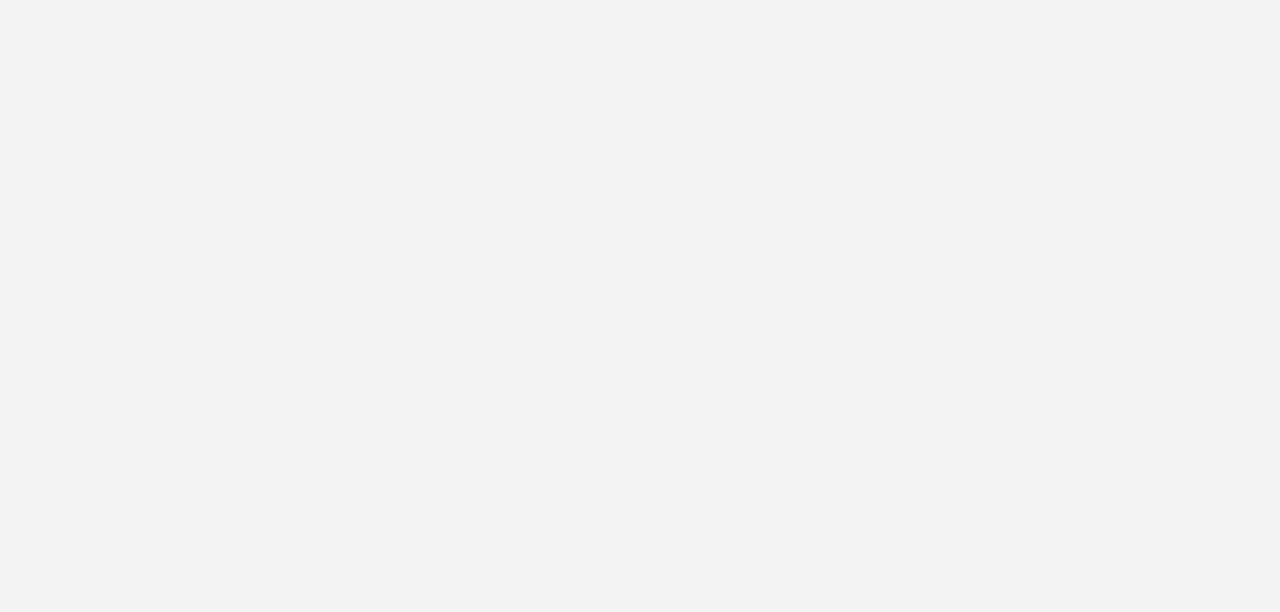
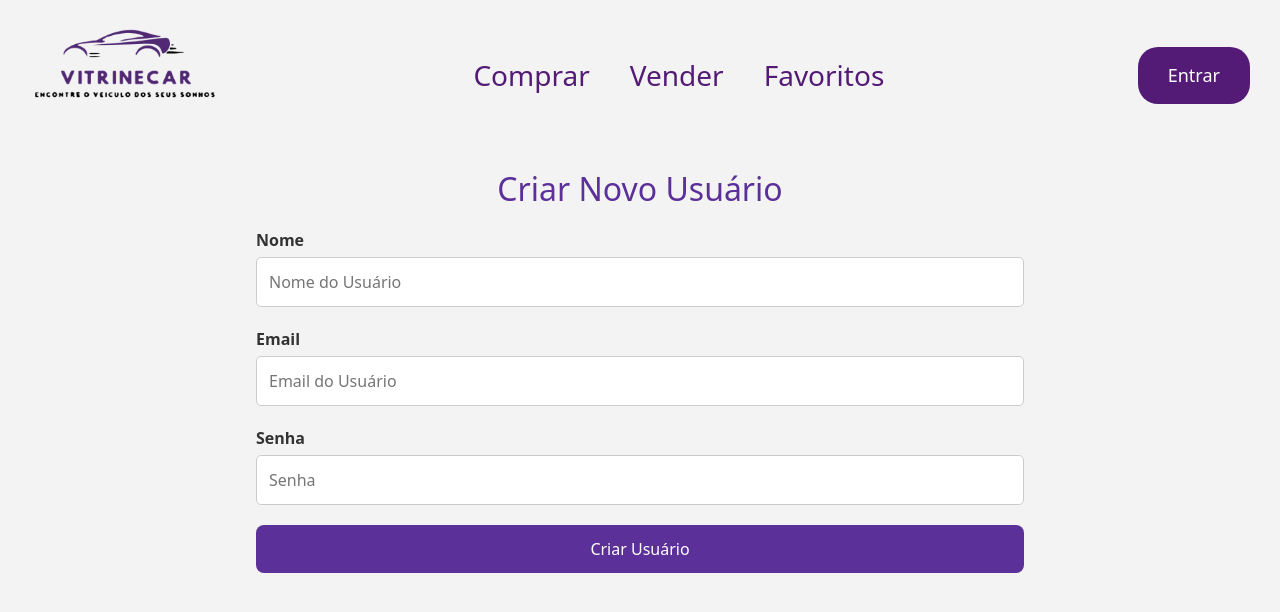
Before and after one commit to nielsonj13/VitrineCar-Front, a Vue app: page /criarusuario in a window 1280 px wide. Before the commit this address had no page. Shown: the top 612 px of the page. Built offline with nearby package versions, Linux system fonts and the light colour scheme.

Commit message:
Correção de erros, implementação das funcionalidade CRUD de usuario

```diff
--- a/src/router/index.js
+++ b/src/router/index.js
@@ -6,6 +6,8 @@ import TelaCriarAnuncios from '@/views/TelaCriarAnuncios.vue';
 import TelaEditarAnuncios from '@/views/TelaEditarAnuncios.vue';
 import TelaMeusAnuncios from '@/views/TelaMeusAnuncios.vue';
 import TelaADM from '@/views/TelaADM.vue';
+import TelaCriarUsuario from '@/views/TelaCriarUsuario.vue';
+import TelaEditarUsuario from '@/views/TelaEditarUsuario.vue';
 
 // https://vitrinecar-71a27.web.app
 
@@ -47,6 +49,16 @@ const router = createRouter({
       name: 'TelaADM',
       component: TelaADM,
     },
+    {
+      path: '/criarusuario',
+      name: 'TelaCriarUsuario',
+      component: TelaCriarUsuario,
+    },
+    {
+      path: '/editarusuario',
+      name: 'TelaEditarUsuario',
+      component: TelaEditarUsuario,
+    },
 
 
   ],
--- a/src/views/TelaADM.vue
+++ b/src/views/TelaADM.vue
@@ -114,6 +114,24 @@ export default {
         this.totalAnuncios = this.anuncios.length;
       } catch (error) {
         console.error("Erro ao carregar dados:", error);
+      }
+    },
+
+    // Métodos CRUD de Anúncios
+    async criarUsuario() {
+      this.$router.push({ name: "TelaCriarUsuario" });
+    },
+
+    async editarUsuario(id) {
+      this.$router.push({ name: "TelaEditarUsuario", params: { id } });
+    },
+
+    async excluirUsuario(id) {
+      try {
+        await usuarioApi.delete(`/${id}`);
+        this.carregarDados(); // Recarrega os dados após a exclusão
+      } catch (error) {
+        console.error("Erro ao excluir o usuario:", error);
       }
     },
 
--- /dev/null
+++ b/src/views/TelaCriarUsuario.vue
@@ -0,0 +1,124 @@
+<template>
+  <div>
+    <Navbar />
+    <div class="container">
+      <div class="content">
+        <h2>Criar Novo Usuário</h2>
+
+        <!-- Formulário de Criação de Usuário -->
+        <form @submit.prevent="criarUsuario">
+          <div class="form-group">
+            <label for="nome">Nome</label>
+            <input type="text" id="nome" v-model="usuario.nome" placeholder="Nome do Usuário" required />
+          </div>
+
+          <div class="form-group">
+            <label for="email">Email</label>
+            <input type="email" id="email" v-model="usuario.email" placeholder="Email do Usuário" required />
+          </div>
+
+          <div class="form-group">
+            <label for="senha">Senha</label>
+            <input type="password" id="senha" v-model="usuario.senha" placeholder="Senha" required />
+          </div>
+
+          <button type="submit" class="btn-submit">Criar Usuário</button>
+        </form>
+      </div>
+    </div>
+  </div>
+</template>
+
+<script>
+import Navbar from "../components/NavBar.vue";
+import { usuarioApi } from "../Services/http.js"; // Instância Axios configurada
+
+export default {
+  name: "TelaCriarUsuario",
+  components: {
+    Navbar,
+  },
+  data() {
+    return {
+      usuario: {
+        nome: "",
+        email: "",
+        senha: "",
+        papel: "usuario",  // Valor padrão de papel
+      },
+    };
+  },
+  methods: {
+    async criarUsuario() {
+      try {
+        // Faz a requisição POST para criar o usuário
+        const response = await usuarioApi.post('', this.usuario);
+        alert("Usuário criado com sucesso!");
+        this.$router.push({ name: "TelaADM" }); // Redireciona para o Dashboard do Admin
+      } catch (error) {
+        console.error("Erro ao criar o usuário:", error);
+        alert("Erro ao criar o usuário. Tente novamente.");
+      }
+    },
+  },
+};
+</script>
+
+<style scoped>
+.container {
+  max-width: 60%;
+  margin: 0 auto;
+  padding: 20px 0;
+}
+
+.content {
+  text-align: center;
+}
+
+h2 {
+  color: #5b3199;
+  margin-bottom: 20px;
+}
+
+form {
+  display: flex;
+  flex-direction: column;
+  gap: 20px;
+  margin-top: 20px;
+}
+
+.form-group {
+  display: flex;
+  flex-direction: column;
+  align-items: flex-start;
+}
+
+label {
+  margin-bottom: 5px;
+  font-weight: bold;
+  color: #333;
+}
+
+input, select {
+  padding: 12px;
+  width: 100%;
+  border: 1px solid #ccc;
+  border-radius: 5px;
+  font-size: 16px;
+}
+
+button {
+  padding: 12px 20px;
+  background-color: #5b3199;
+  color: white;
+  border: none;
+  border-radius: 8px;
+  cursor: pointer;
+  font-size: 16px;
+  transition: background-color 0.3s ease;
+}
+
+button:hover {
+  background-color: #4a1c6e;
+}
+</style>
--- /dev/null
+++ b/src/views/TelaEditarUsuario.vue
@@ -0,0 +1,146 @@
+<template>
+  <div>
+    <Navbar />
+    <div class="container">
+      <div class="content">
+        <h2>Editar Usuário</h2>
+
+        <!-- Formulário de busca pelo ID -->
+        <div class="form-group">
+          <label for="usuarioId">Informe o ID do Usuário:</label>
+          <input type="number" id="usuarioId" v-model="usuarioId" placeholder="ID do Usuário" required />
+          <button @click="buscarUsuario" class="btn-submit">Buscar Usuário</button>
+        </div>
+
+        <!-- Formulário de edição do usuário -->
+        <form v-if="usuarioIdInformado" @submit.prevent="editarUsuario">
+          <div class="form-group">
+            <label for="nome">Nome</label>
+            <input type="text" id="nome" v-model="usuario.nome" placeholder="Nome do Usuário" required />
+          </div>
+
+          <div class="form-group">
+            <label for="email">Email</label>
+            <input type="email" id="email" v-model="usuario.email" placeholder="Email do Usuário" required />
+          </div>
+
+          <button type="submit" class="btn-submit">Salvar Alterações</button>
+        </form>
+      </div>
+    </div>
+  </div>
+</template>
+
+<script>
+import Navbar from "../components/NavBar.vue";
+import { usuarioApi } from "../Services/http.js"; // Instância Axios configurada
+
+export default {
+  name: "TelaEditarUsuario",
+  components: {
+    Navbar,
+  },
+  data() {
+    return {
+      usuarioId: "",  // Armazena o ID informado pelo administrador
+      usuarioIdInformado: false, // Controle de exibição do formulário
+      usuario: {
+        nome: "",
+        email: "",
+        papel: "usuario",  // Valor padrão de papel
+      },
+    };
+  },
+  methods: {
+    // Método para buscar o usuário pelo ID
+    async buscarUsuario() {
+      if (!this.usuarioId) {
+        alert("Por favor, informe o ID do usuário.");
+        return;
+      }
+
+      try {
+        // Faz a requisição GET para buscar o usuário
+        const response = await usuarioApi.get(`/${this.usuarioId}`);
+        this.usuario = response.data;  // Preenche o formulário com os dados do usuário
+        this.usuarioIdInformado = true; // Exibe o formulário de edição
+      } catch (error) {
+        console.error("Erro ao carregar os dados do usuário:", error);
+        alert("Usuário não encontrado ou erro ao buscar dados.");
+      }
+    },
+
+    // Método para editar o usuário
+    async editarUsuario() {
+      try {
+        // Faz a requisição PUT para atualizar o usuário
+        const response = await usuarioApi.put(`/${this.usuarioId}`, this.usuario);
+        alert("Usuário editado com sucesso!");
+        this.$router.push({ name: "TelaADM" }); // Redireciona para o Dashboard de Admin
+      } catch (error) {
+        console.error("Erro ao editar o usuário:", error);
+        alert("Erro ao editar o usuário. Tente novamente.");
+      }
+    },
+  },
+};
+</script>
+
+<style scoped>
+.container {
+  max-width: 60%;
+  margin: 0 auto;
+  padding: 20px 0;
+}
+
+.content {
+  text-align: center;
+}
+
+h2 {
+  color: #5b3199;
+  margin-bottom: 20px;
+}
+
+form {
+  display: flex;
+  flex-direction: column;
+  gap: 20px;
+  margin-top: 20px;
+}
+
+.form-group {
+  display: flex;
+  flex-direction: column;
+  align-items: flex-start;
+}
+
+label {
+  margin-bottom: 5px;
+  font-weight: bold;
+  color: #333;
+}
+
+input, select {
+  padding: 12px;
+  width: 100%;
+  border: 1px solid #ccc;
+  border-radius: 5px;
+  font-size: 16px;
+}
+
+button {
+  padding: 12px 20px;
+  background-color: #5b3199;
+  color: white;
+  border: none;
+  border-radius: 8px;
+  cursor: pointer;
+  font-size: 16px;
+  transition: background-color 0.3s ease;
+}
+
+button:hover {
+  background-color: #4a1c6e;
+}
+</style>
```
